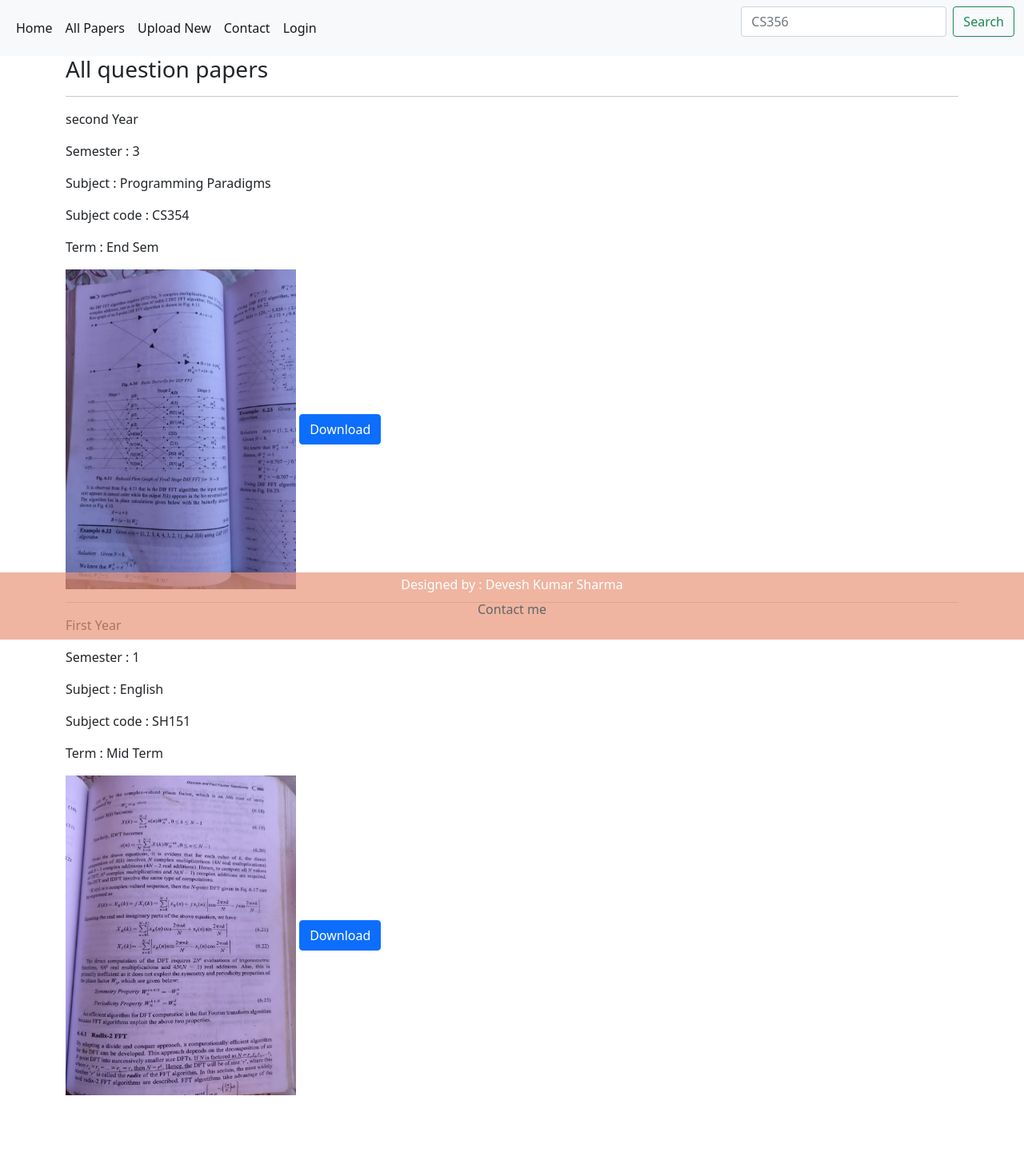
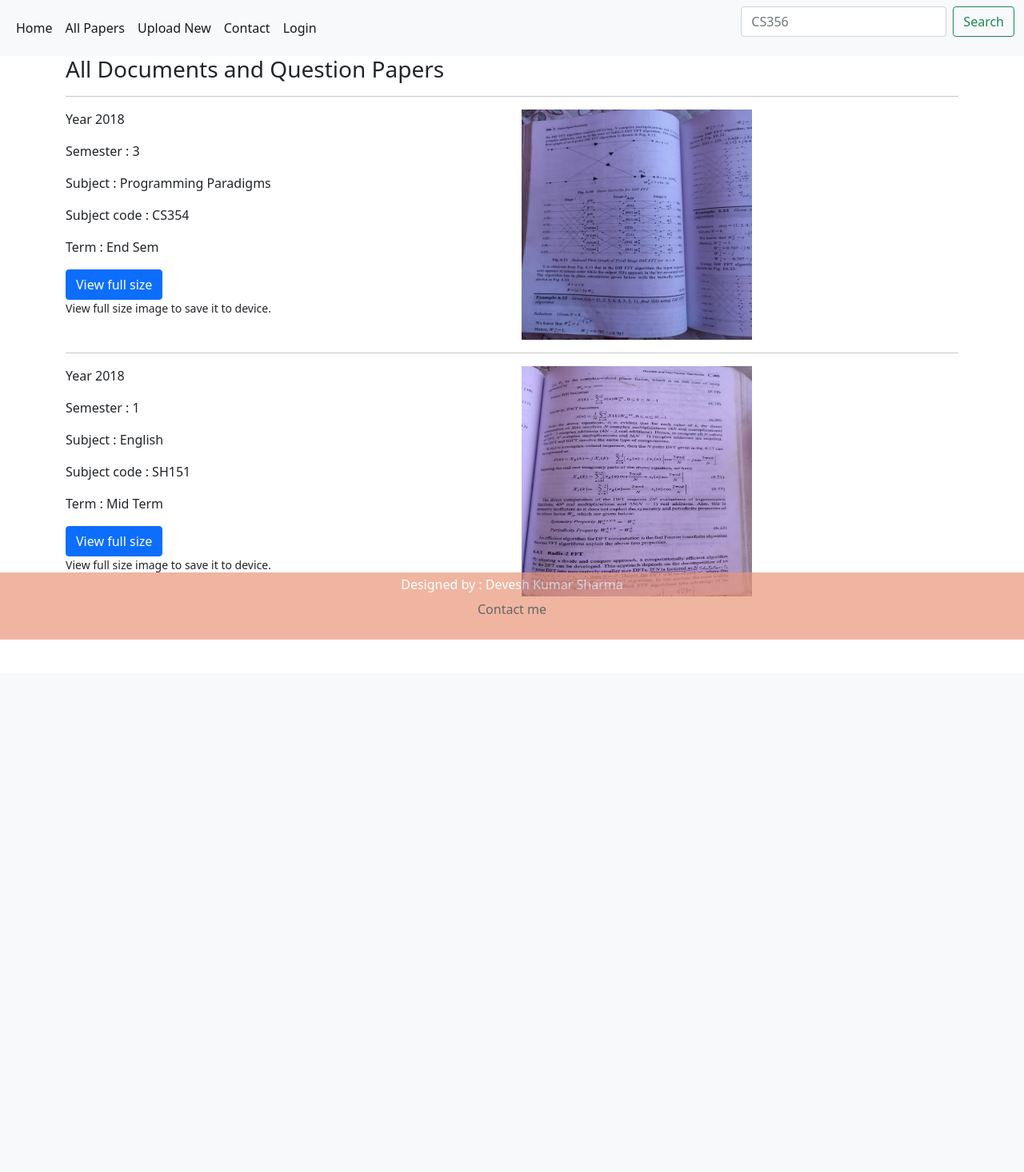
Before and after one commit to Devesh475/College-Space, a Django app: page /allpapers in a window 1280 px wide. Shown: the whole page at 80% size. After the commit the page ends 800 px from the top, so only its background shows below. Run offline with Django 3.2, Linux system fonts and the light colour scheme; data comes from the database, SQL or seed files in the repository.

Commit message:
added year

```diff
--- a/college/app/models.py
+++ b/college/app/models.py
@@ -2,7 +2,7 @@ from django.db import models
 
 # Create your models here.
 class QuestionPapers(models.Model):
-    year_of_subject = models.CharField(max_length=200, default="Second")
+    year = models.CharField(max_length=200, default="2018")
     name_of_subject = models.CharField(max_length=200)
     code_of_subject = models.CharField(max_length=200)
     semester = models.CharField(max_length=10, default=1)
--- a/college/templates/list.html
+++ b/college/templates/list.html
@@ -4,18 +4,26 @@
     {% if found %}
     <h3>{{found}} results found</h3>
     {% else %}
-    <h3>All question papers</h3>
+    <h3>All Documents and Question Papers</h3>
     {% endif %}
     {% for paper in papers %}
 
         <hr>
-        <p>{{paper.year_of_subject}} Year</p>
-        <p>Semester : {{paper.semester}}</p>
-        <p>Subject : {{paper.name_of_subject}}</p>
-        <p>Subject code : {{paper.code_of_subject}}</p>
-        <p>Term : {{paper.type_of_paper}}</p>
-        <img src="{{paper.question_paper_image.url}}" alt="" style="width:18rem;height:25rem">
-        <a href="{{paper.question_paper_image.url}}" class="btn btn-primary">Download</a>
+        <div class="row">
+        <div class="col-md-6">
+            <p>Year {{paper.year}}</p>
+            <p>Semester : {{paper.semester}}</p>
+            <p>Subject : {{paper.name_of_subject}}</p>
+            <p>Subject code : {{paper.code_of_subject}}</p>
+            <p>Term : {{paper.type_of_paper}}</p>
+            <a href="{{paper.question_paper_image.url}}" class="btn btn-primary">View full size</a>
+            <br>
+            <small>View full size image to save it to device.</small>
+        </div>
+        <div class="col-md-6">
+            <a href="{{paper.question_paper_image.url}}" class=""><img src="{{paper.question_paper_image.url}}" alt="" style="width:18rem;height:18rem;border: 1px solid rgb(63, 32, 177)28, 28, 129);"></a>
+        </div>
+        </div>
     {% endfor %}
 
 {% endblock %}
```
Also changed, not shown: college/app/migrations/0005_auto_20210224_0900.py (added), college/db.sqlite3.
